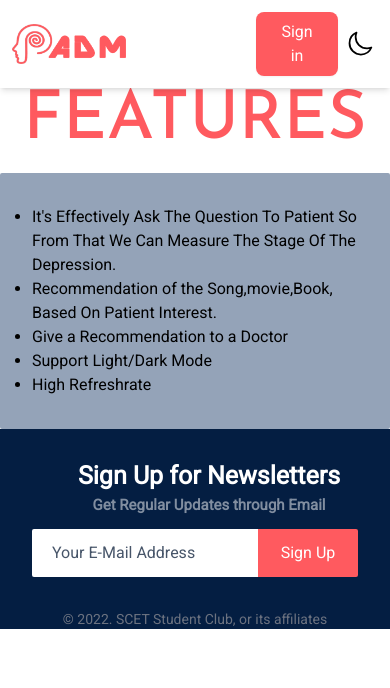
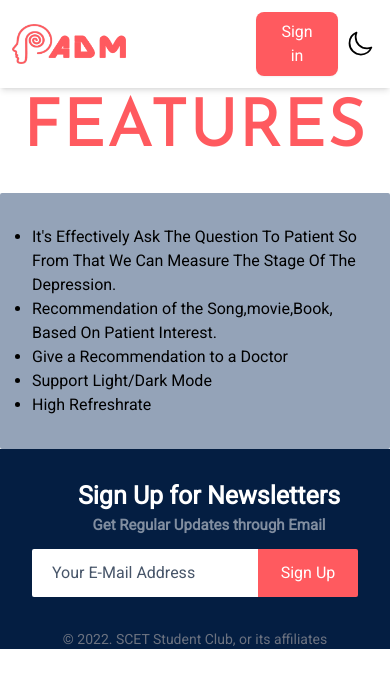
Before and after one commit to harsh-bardolia/anti-depression-media, a Next.js app: page /features in a window 390 px wide. Shown: the top 688 px of the page. Built offline with nearby package versions, Linux system fonts and the light colour scheme.

Commit message:
Fix Responsiveness

```diff
--- a/pages/components/Feature.js
+++ b/pages/components/Feature.js
@@ -4,8 +4,8 @@ import React from "react";
 const Feature = () => {
   return (
     <div className="dark:bg-gray-600 bg-white pt-16">
-      <div className="flex flex-col mt-2 items-center w-fill  ">
-        <div className="text-[4.2rem] sm:text-[4.5rem] md:text-[4.8rem] lg:text-[5.5rem] font-Josefin text-[#FF5A5F] ">
+      <div className="flex flex-col mt-1 items-center w-fill  ">
+        <div className="p-3 text-[4.2rem] sm:text-[4.5rem] md:text-[4.8rem] lg:text-[5.5rem] font-Josefin text-[#FF5A5F] ">
           FEATURES
         </div>
         <div className="flex flex-col items-start font-normal text-justify w-screen bg-slate-400 rounded-sm dark:bg-gray-300 ">
--- a/pages/letstest.js
+++ b/pages/letstest.js
@@ -9,16 +9,16 @@ const Letstest = () => {
   };
 
   return (
-    <div class={x ? "dark" : ""} className="overscroll-x-none w-full">
+    <div class={x ? "dark" : ""} className=" w-full">
       <Header onDarkToggle={toggleTheme} />
 
       <div className="flex flex-col items-center mt-6 bg-white dark:bg-gray-700">
         <div className=" py-14 text-[4.2rem] sm:text-[4.5rem] md:text-[4.8rem] lg:text-[5.5rem] font-Josefin text-[#FF5A5F]">
           Let&apos;s Test
         </div>
-        <div className="p-5 m-6 w-fill bg-gray-300 rounded-xl">
-          <div className="p-5 m-1">
-            <ul className="list-decimal list-outside ">
+        <div className="p-5 m-6  bg-gray-300 rounded-xl">
+          <div className="w-auto">
+            <ul className="list-decimal list-outside  p-5 m-2">
               {/* First Question */}
               <li key={1} className="text-start text-lg text-black font-bold">
                 How often have you had little interest or pleasure in doing
```
